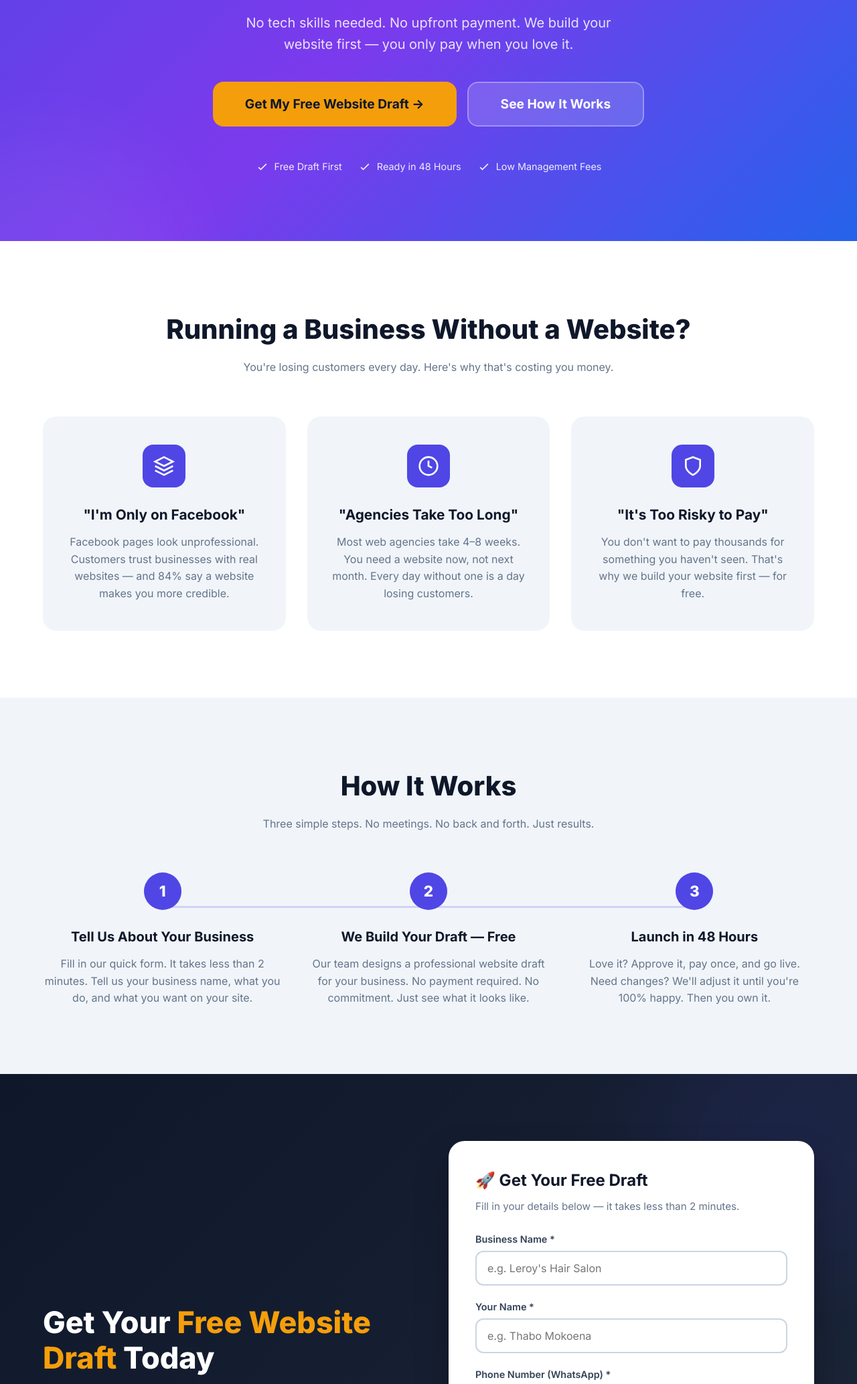
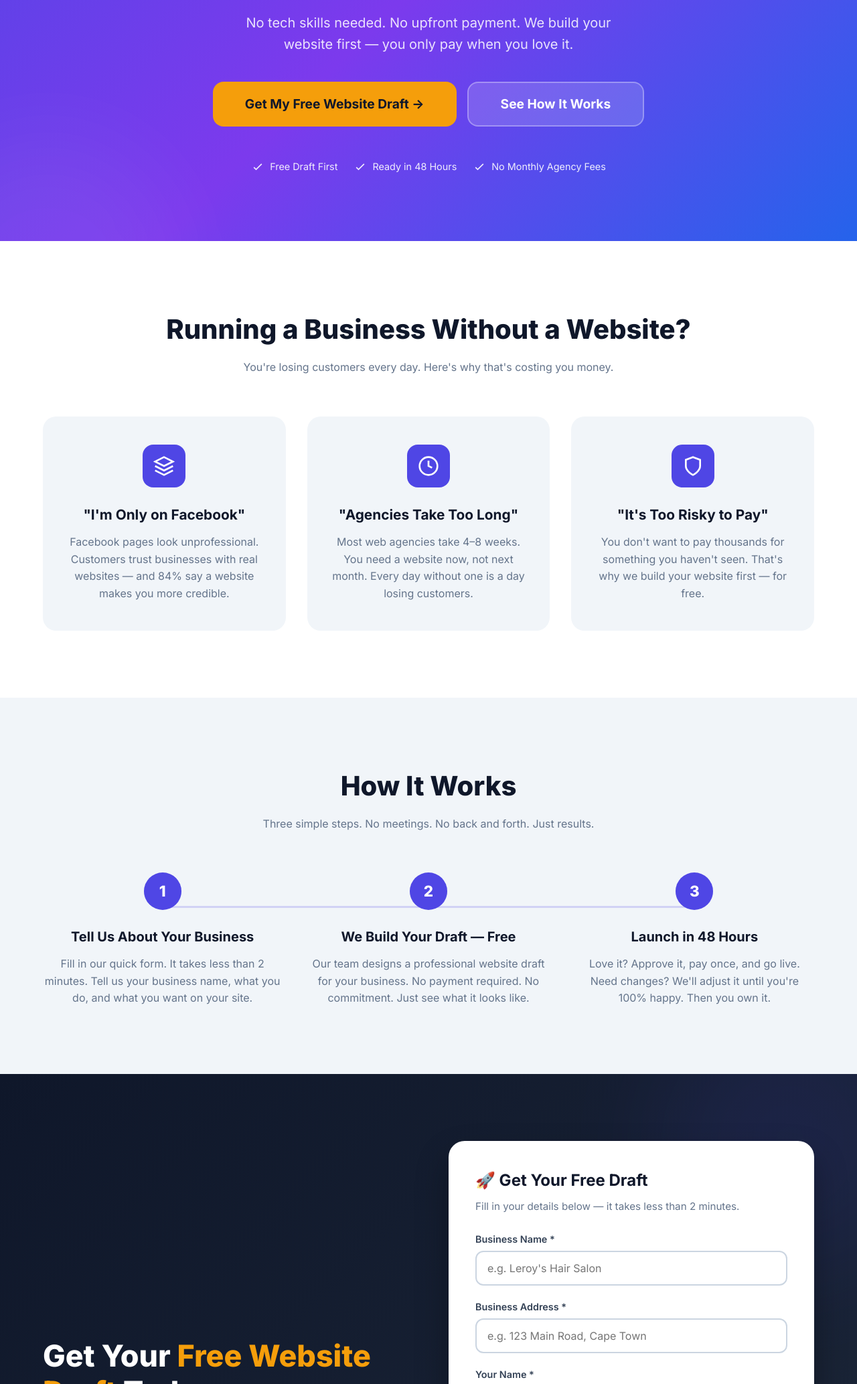
Before and after one commit to ONLINE48HRS/online48hrs-site, a plain HTML site: page index.html in a window 1280 px wide. Shown: the part 442-2509 px from the top of the page at 67% size. Drawn offline with Linux system fonts and the light colour scheme.

Commit message:
Add files via upload

```diff
--- a/index.html
+++ b/index.html
@@ -804,7 +804,7 @@
                     </div>
                     <div class="hero-trust-item">
                         <svg width="20" height="20" fill="none" stroke="currentColor" stroke-width="2" viewBox="0 0 24 24"><path d="M5 13l4 4L19 7"/></svg>
-                        Low Management Fees
+                        No Monthly Agency Fees
                     </div>
                 </div>
             </div>
@@ -897,7 +897,7 @@
                         </li>
                         <li>
                             <svg width="24" height="24" fill="none" stroke="currentColor" stroke-width="2.5" viewBox="0 0 24 24"><path d="M5 13l4 4L19 7"/></svg>
-                            You own your website — low monthly management fees
+                            You own your website — no monthly agency fees
                         </li>
                     </ul>
                 </div>
@@ -909,6 +909,11 @@
                         <div class="form-group">
                             <label for="businessName">Business Name *</label>
                             <input type="text" id="businessName" name="businessName" placeholder="e.g. Leroy's Hair Salon" required>
+                        </div>
+
+                        <div class="form-group">
+                            <label for="businessAddress">Business Address *</label>
+                            <input type="text" id="businessAddress" name="businessAddress" placeholder="e.g. 123 Main Road, Cape Town" required>
                         </div>
 
                         <div class="form-group">
@@ -955,7 +960,7 @@
                     <div class="form-success" id="formSuccess">
                         <svg width="64" height="64" fill="none" viewBox="0 0 24 24" stroke="var(--success)" stroke-width="2"><path d="M9 12l2 2 4-4m6 2a9 9 0 11-18 0 9 9 0 0118 0z"/></svg>
                         <h4>🎉 We Got Your Details!</h4>
-                        <p>We'll start building your free draft right away. Check your WhatsApp or Email within 48 hours for your preview and next steps.</p>
+                        <p>We'll start building your free draft right away. Check your WhatsApp within 48 hours for your preview.</p>
                     </div>
                 </div>
             </div>
@@ -1153,7 +1158,7 @@
                         <svg width="24" height="24" fill="none" stroke="currentColor" stroke-width="2" viewBox="0 0 24 24"><path d="M12 4v16m8-8H4"/></svg>
                     </button>
                     <div class="faq-answer">
-                        <p>low monthly management fees. You pay once and the website is yours. R500 Monthly Hosting to ensure everything runs smoothly, includes domain renewal and minor edits, major alterations billed at standard rates.</p>
+                        <p>No monthly agency fees. You pay once and the website is yours. Hosting and domain renewal are billed separately at standard rates (typically R99–R149/month).</p>
                     </div>
                 </div>
                 <div class="faq-item">
@@ -1213,7 +1218,7 @@
                 </div>
                 <div class="footer-col">
                     <h4>Contact</h4>
-                    <a href="mailto:get@onlinein48hrs.com">get@onlinein48hrs.com</a>
+                    <a href="mailto:hello@online48hrs.com">hello@online48hrs.com</a>
                     <a href="#">WhatsApp Us</a>
                     <a href="#">Facebook</a>
                 </div>
```
